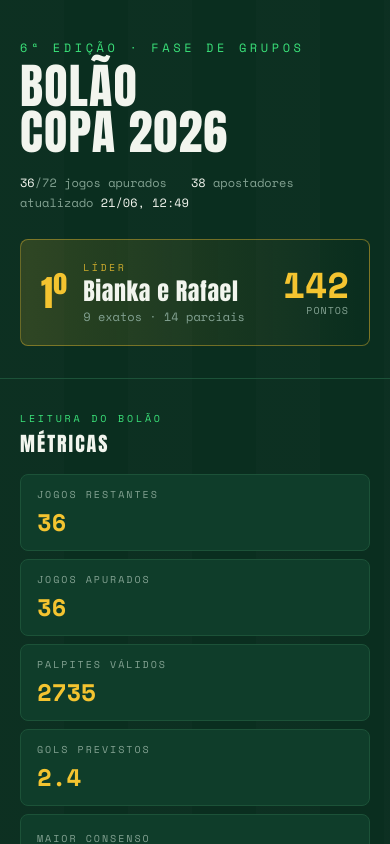
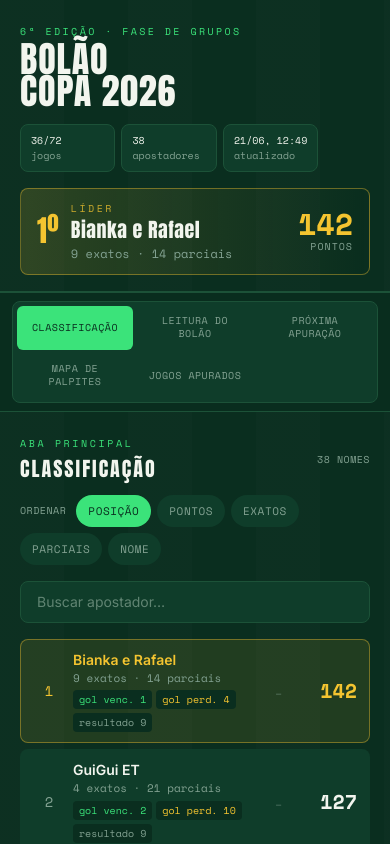
Before and after one commit to leandroclf/bolaocopa, a Next.js app: page / in a window 390 px wide. Shown: the top 844 px of the page. Built offline with nearby package versions, Linux system fonts and the light colour scheme.

Commit message:
feat: improve mobile tabbed dashboard

```diff
--- a/src/app/page.tsx
+++ b/src/app/page.tsx
@@ -1,10 +1,5 @@
 import Scoreboard from "@/components/Scoreboard";
-import StandingsTable from "@/components/StandingsTable";
-import RecentMatches from "@/components/RecentMatches";
-import RulesCard from "@/components/RulesCard";
-import InsightsPanel from "@/components/InsightsPanel";
-import NextMatchPanel from "@/components/NextMatchPanel";
-import UpcomingMatches from "@/components/UpcomingMatches";
+import DashboardTabs from "@/components/DashboardTabs";
 import { getStandings } from "@/lib/data";
 
 export default function Page() {
@@ -18,12 +13,7 @@ export default function Page() {
         countedMatches={s.countedMatches}
         leader={leader}
       />
-      <InsightsPanel metrics={s.metrics} />
-      <NextMatchPanel match={s.nextMatch} />
-      <UpcomingMatches matches={s.upcomingMatches} />
-      <StandingsTable standings={s.standings} />
-      <RecentMatches results={s.recentResults} />
-      <RulesCard />
+      <DashboardTabs standings={s} />
       <footer className="mx-auto max-w-3xl px-5 pt-4">
         <p className="font-mono text-[11px] text-slatey/70">
           Resultados via openfootball (domínio público). Desempate alfabético. Atualização automática a cada apuração.
--- /dev/null
+++ b/src/components/DashboardTabs.tsx
@@ -0,0 +1,62 @@
+"use client";
+
+import { useMemo, useState } from "react";
+import InsightsPanel from "@/components/InsightsPanel";
+import NextMatchPanel from "@/components/NextMatchPanel";
+import UpcomingMatches from "@/components/UpcomingMatches";
+import StandingsTable from "@/components/StandingsTable";
+import RecentMatches from "@/components/RecentMatches";
+import RulesCard from "@/components/RulesCard";
+import type { StandingsFile } from "@/lib/types";
+
+type TabKey = "classification" | "insights" | "next" | "map" | "recent";
+
+const tabs: Array<{ key: TabKey; label: string }> = [
+  { key: "classification", label: "Classificação" },
+  { key: "insights", label: "Leitura do bolão" },
+  { key: "next", label: "Próxima apuração" },
+  { key: "map", label: "Mapa de palpites" },
+  { key: "recent", label: "Jogos apurados" },
+];
+
+export default function DashboardTabs({ standings }: { standings: StandingsFile }) {
+  const [active, setActive] = useState<TabKey>("classification");
+  const activeLabel = useMemo(() => tabs.find((tab) => tab.key === active)?.label, [active]);
+
+  return (
+    <div>
+      <nav className="sticky top-0 z-20 border-y border-pitch-line bg-pitch/95 backdrop-blur" aria-label="Seções do bolão">
+        <div className="mx-auto max-w-5xl px-3 py-2">
+          <div className="grid grid-cols-3 gap-1 rounded-lg border border-pitch-line bg-pitch-2 p-1 sm:grid-cols-5">
+            {tabs.map((tab) => (
+              <button
+                key={tab.key}
+                type="button"
+                onClick={() => setActive(tab.key)}
+                aria-pressed={active === tab.key}
+                className={`h-11 rounded-md px-1.5 text-center font-mono text-[10px] uppercase leading-tight tracking-wider transition-colors sm:px-3 sm:text-[11px] ${
+                  active === tab.key ? "bg-lime text-pitch" : "text-slatey hover:bg-pitch hover:text-chalk"
+                }`}
+              >
+                {tab.label}
+              </button>
+            ))}
+          </div>
+        </div>
+      </nav>
+
+      <div role="region" aria-label={activeLabel}>
+        {active === "classification" && (
+          <>
+            <StandingsTable standings={standings.standings} />
+            <RulesCard />
+          </>
+        )}
+        {active === "insights" && <InsightsPanel metrics={standings.metrics} />}
+        {active === "next" && <NextMatchPanel match={standings.nextMatch} />}
+        {active === "map" && <UpcomingMatches matches={standings.upcomingMatches} />}
+        {active === "recent" && <RecentMatches results={standings.recentResults} />}
+      </div>
+    </div>
+  );
+}
--- a/src/components/RulesCard.tsx
+++ b/src/components/RulesCard.tsx
@@ -7,7 +7,11 @@ const tiers = [
 
 export default function RulesCard() {
   return (
-    <section className="mx-auto max-w-3xl px-5 py-8">
+    <section className="mx-auto max-w-5xl px-5 pb-8 pt-2">
+      <div className="mb-3">
+        <p className="font-mono text-[10px] uppercase tracking-[0.26em] text-lime">informações importantes</p>
+        <h2 className="mt-1 font-display text-xl uppercase tracking-widest text-chalk">Pontuação e premiação</h2>
+      </div>
       <div className="grid gap-3 sm:grid-cols-2">
         <div className="rounded-lg border border-pitch-line bg-pitch-2 p-5">
           <h3 className="mb-3 font-display text-base uppercase tracking-widest text-chalk">Pontuação</h3>
--- a/src/components/Scoreboard.tsx
+++ b/src/components/Scoreboard.tsx
@@ -13,38 +13,53 @@ export default function Scoreboard({
 }) {
   return (
     <header className="border-b border-pitch-line">
-      <div className="mx-auto max-w-3xl px-5 pt-10 pb-8">
-        <p className="font-mono text-xs uppercase tracking-[0.3em] text-lime">6ª edição · fase de grupos</p>
-        <h1 className="mt-2 font-display text-5xl leading-[0.95] tracking-wide text-chalk sm:text-6xl">
-          BOLÃO<br />COPA 2026
-        </h1>
+      <div className="mx-auto max-w-5xl px-5 pb-4 pt-6 sm:pb-6 sm:pt-8">
+        <div className="flex flex-wrap items-end justify-between gap-4">
+          <div>
+            <p className="font-mono text-[10px] uppercase tracking-[0.24em] text-lime sm:text-xs">
+              6ª edição · fase de grupos
+            </p>
+            <h1 className="mt-1 font-display text-4xl leading-[0.9] tracking-wide text-chalk sm:text-6xl">
+              BOLÃO<br />COPA 2026
+            </h1>
+          </div>
 
-        <div className="mt-5 flex flex-wrap gap-x-6 gap-y-1 font-mono text-xs text-slatey">
-          <span><span className="text-chalk">{countedMatches}</span>/72 jogos apurados</span>
-          <span><span className="text-chalk">{totalParticipants}</span> apostadores</span>
-          <span>atualizado <span className="text-chalk">{formatStamp(lastUpdated)}</span></span>
+          <div className="grid grid-cols-3 gap-1.5 font-mono text-[10px] text-slatey sm:min-w-[24rem] sm:text-xs">
+            <div className="rounded-lg border border-pitch-line bg-pitch-2 px-2.5 py-2">
+              <span className="block text-chalk">{countedMatches}/72</span>
+              <span>jogos</span>
+            </div>
+            <div className="rounded-lg border border-pitch-line bg-pitch-2 px-2.5 py-2">
+              <span className="block text-chalk">{totalParticipants}</span>
+              <span>apostadores</span>
+            </div>
+            <div className="rounded-lg border border-pitch-line bg-pitch-2 px-2.5 py-2">
+              <span className="block text-chalk">{formatStamp(lastUpdated)}</span>
+              <span>atualizado</span>
+            </div>
+          </div>
         </div>
 
         {countedMatches === 0 || !leader ? (
-          <div className="mt-7 rounded-lg border border-dashed border-pitch-line bg-pitch-2 px-5 py-6">
+          <div className="mt-4 rounded-lg border border-dashed border-pitch-line bg-pitch-2 px-4 py-4">
             <p className="font-display text-xl tracking-wide text-gold">AGUARDANDO RESULTADOS</p>
             <p className="mt-1 text-sm text-slatey">
               Os palpites estão registrados. A classificação aparece assim que o primeiro jogo for apurado.
             </p>
           </div>
         ) : (
-          <div className="mt-7 overflow-hidden rounded-lg border border-gold/40 bg-gradient-to-r from-gold/15 to-transparent">
-            <div className="flex items-center gap-4 px-5 py-5">
-              <div className="font-display text-4xl leading-none text-gold">1º</div>
+          <div className="mt-4 overflow-hidden rounded-lg border border-gold/40 bg-gradient-to-r from-gold/15 to-transparent">
+            <div className="flex items-center gap-3 px-4 py-3 sm:gap-4 sm:px-5 sm:py-4">
+              <div className="font-display text-3xl leading-none text-gold sm:text-4xl">1º</div>
               <div className="min-w-0 flex-1">
                 <p className="font-mono text-[10px] uppercase tracking-[0.25em] text-gold/80">líder</p>
-                <p className="truncate font-display text-2xl tracking-wide text-chalk">{leader.name}</p>
+                <p className="truncate font-display text-xl tracking-wide text-chalk sm:text-2xl">{leader.name}</p>
                 <p className="mt-0.5 font-mono text-xs text-slatey">
                   {leader.exact} exatos · {leader.partial} parciais
                 </p>
               </div>
               <div className="text-right">
-                <div className="font-mono text-4xl font-bold leading-none text-gold">{leader.points}</div>
+                <div className="font-mono text-3xl font-bold leading-none text-gold sm:text-4xl">{leader.points}</div>
                 <div className="font-mono text-[10px] uppercase tracking-widest text-slatey">pontos</div>
               </div>
             </div>
--- a/src/components/StandingsTable.tsx
+++ b/src/components/StandingsTable.tsx
@@ -2,7 +2,7 @@
 import { useMemo, useState } from "react";
 import type { StandingEntry } from "@/lib/types";
 
-type SortKey = "rank" | "points" | "exact" | "name";
+type SortKey = "rank" | "points" | "exact" | "partial" | "name";
 const normalize = (s: string) =>
   s.normalize("NFD").replace(/[\u0300-\u036f]/g, "").toLowerCase();
 
@@ -23,6 +23,7 @@ export default function StandingsTable({ standings }: { standings: StandingEntry
     const sorted = [...filtered];
     if (sortKey === "points") sorted.sort((a, b) => b.points - a.points || a.rank - b.rank);
     else if (sortKey === "exact") sorted.sort((a, b) => b.exact - a.exact || a.rank - b.rank);
+    else if (sortKey === "partial") sorted.sort((a, b) => b.partial - a.partial || a.rank - b.rank);
     else if (sortKey === "name") sorted.sort((a, b) => a.name.localeCompare(b.name, "pt-BR"));
     else sorted.sort((a, b) => a.rank - b.rank);
     return sorted;
@@ -32,7 +33,7 @@ export default function StandingsTable({ standings }: { standings: StandingEntry
     <button
       onClick={() => setSortKey(key)}
       aria-pressed={sortKey === key}
-      className={`rounded-full px-3 py-1 font-mono text-[11px] uppercase tracking-wider transition-colors ${
+      className={`h-8 shrink-0 rounded-full px-3 font-mono text-[11px] uppercase tracking-wider transition-colors ${
         sortKey === key ? "bg-lime text-pitch" : "bg-pitch-2 text-slatey hover:text-chalk"
       }`}
     >
@@ -41,15 +42,24 @@ export default function StandingsTable({ standings }: { standings: StandingEntry
   );
 
   return (
-    <section className="mx-auto max-w-3xl px-5 py-8">
-      <div className="mb-4 flex flex-wrap items-center justify-between gap-3">
-        <h2 className="font-display text-lg uppercase tracking-widest text-chalk">Classificação</h2>
-        <div className="flex items-center gap-1.5">
-          <span className="mr-1 font-mono text-[10px] uppercase tracking-wider text-slatey">ordenar</span>
+    <section className="mx-auto max-w-5xl px-5 py-6">
+      <div className="mb-4">
+        <div className="flex items-center justify-between gap-3">
+          <div>
+            <p className="font-mono text-[10px] uppercase tracking-[0.26em] text-lime">aba principal</p>
+            <h2 className="mt-1 font-display text-xl uppercase tracking-widest text-chalk">Classificação</h2>
+          </div>
+          <span className="font-mono text-[10px] uppercase tracking-wider text-slatey">{rows.length} nomes</span>
+        </div>
+        <div className="mt-3">
+          <div className="flex flex-wrap items-center gap-1.5">
+            <span className="mr-1 font-mono text-[10px] uppercase tracking-wider text-slatey">ordenar</span>
           {sortBtn("rank", "posição")}
           {sortBtn("points", "pontos")}
           {sortBtn("exact", "exatos")}
+          {sortBtn("partial", "parciais")}
           {sortBtn("name", "nome")}
+          </div>
         </div>
       </div>
 
@@ -62,17 +72,17 @@ export default function StandingsTable({ standings }: { standings: StandingEntry
         className="mb-4 w-full rounded-lg border border-pitch-line bg-pitch-2 px-4 py-2.5 text-sm text-chalk placeholder:text-slatey/70 focus:border-lime"
       />
 
-      <ol className="space-y-1">
+      <ol className="space-y-1.5">
         {rows.map((e) => {
           const leader = e.rank === 1;
           return (
             <li
               key={e.name}
-              className={`flex items-center gap-3 rounded-lg border px-3 py-2.5 ${
+              className={`grid grid-cols-[2rem_1fr_2.2rem_3.3rem] items-center gap-2 rounded-lg border px-3 py-2.5 ${
                 leader ? "border-gold/40 bg-gold/10" : "border-transparent bg-pitch-2"
               }`}
             >
-              <div className={`w-7 text-center font-mono text-sm ${leader ? "text-gold" : "text-slatey"}`}>
+              <div className={`text-center font-mono text-sm ${leader ? "text-gold" : "text-slatey"}`}>
                 {e.rank}
               </div>
               <div className="min-w-0 flex-1">
@@ -82,9 +92,20 @@ export default function StandingsTable({ standings }: { standings: StandingEntry
                 <p className="font-mono text-[11px] text-slatey">
                   {e.exact} exatos · {e.partial} parciais
                 </p>
+                <div className="mt-1 flex flex-wrap gap-1">
+                  <span className="rounded bg-pitch px-1.5 py-0.5 font-mono text-[10px] text-lime">
+                    gol venc. {e.partialWinnerGoal}
+                  </span>
+                  <span className="rounded bg-pitch px-1.5 py-0.5 font-mono text-[10px] text-gold">
+                    gol perd. {e.partialLoserGoal}
+                  </span>
+                  <span className="rounded bg-pitch px-1.5 py-0.5 font-mono text-[10px] text-slatey">
+                    resultado {e.resultOnly}
+                  </span>
+                </div>
               </div>
-              <div className="w-9 text-center"><Delta delta={e.delta} /></div>
-              <div className="w-12 text-right">
+              <div className="text-center"><Delta delta={e.delta} /></div>
+              <div className="text-right">
                 <span className={`font-mono text-xl font-bold ${leader ? "text-gold" : "text-chalk"}`}>
                   {e.points}
                 </span>
--- a/src/lib/standings.ts
+++ b/src/lib/standings.ts
@@ -36,7 +36,13 @@ export function computeStandings(
   const prevRankByName = new Map((previous?.standings ?? []).map((e) => [e.name, e.rank]));
 
   const rows = predictions.participants.map((p) => {
-    let points = 0, exact = 0, partial = 0, played = 0;
+    let points = 0;
+    let exact = 0;
+    let partial = 0;
+    let partialWinnerGoal = 0;
+    let partialLoserGoal = 0;
+    let resultOnly = 0;
+    let played = 0;
     for (const idStr of finishedIds) {
       const r = results.results[idStr];
       const pick = p.picks[idStr];
@@ -44,9 +50,21 @@ export function computeStandings(
       if (pick) played += 1;
       points += pts;
       if (pts === 10) exact += 1;
-      else if (pts === 5 || pts === 3) partial += 1;
+      else if (pts === 5 || pts === 3) {
+        partial += 1;
+        if (pts === 3) resultOnly += 1;
+        else if (pick) {
+          const homeWon = r.home > r.away;
+          const predictedWinnerGoals = homeWon ? pick[0] : pick[1];
+          const predictedLoserGoals = homeWon ? pick[1] : pick[0];
+          const actualWinnerGoals = homeWon ? r.home : r.away;
+          const actualLoserGoals = homeWon ? r.away : r.home;
+          if (predictedWinnerGoals === actualWinnerGoals) partialWinnerGoal += 1;
+          if (predictedLoserGoals === actualLoserGoals) partialLoserGoal += 1;
+        }
+      }
     }
-    return { name: p.name, points, exact, partial, played };
+    return { name: p.name, points, exact, partial, partialWinnerGoal, partialLoserGoal, resultOnly, played };
   });
 
   const tiebreak = (a: typeof rows[number], b: typeof rows[number]) =>
--- a/src/lib/types.ts
+++ b/src/lib/types.ts
@@ -39,6 +39,9 @@ export type StandingEntry = {
   points: number;
   exact: number; // # of 10-point hits
   partial: number; // # of 5- or 3-point hits
+  partialWinnerGoal: number; // # of 5-point hits matching the winner's goals
+  partialLoserGoal: number; // # of 5-point hits matching the loser's goals
+  resultOnly: number; // # of 3-point hits
   played: number; // # of finished matches this participant had a valid pick for
 };
 
```
Also changed, not shown: scripts/calculate-standings.ts (+11 -2 lines), data/standings.json, 1 other file (tests, documents, lock files or other folders).
